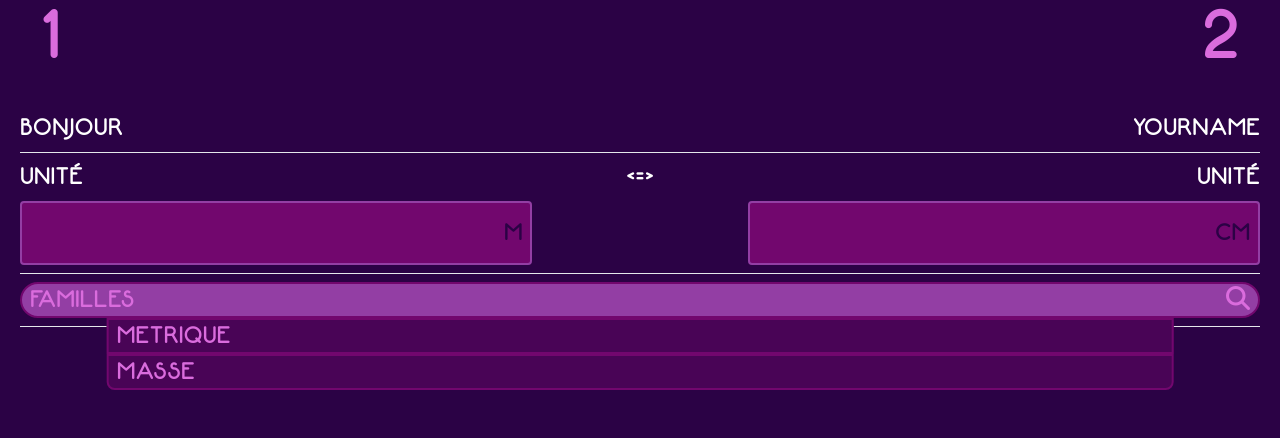
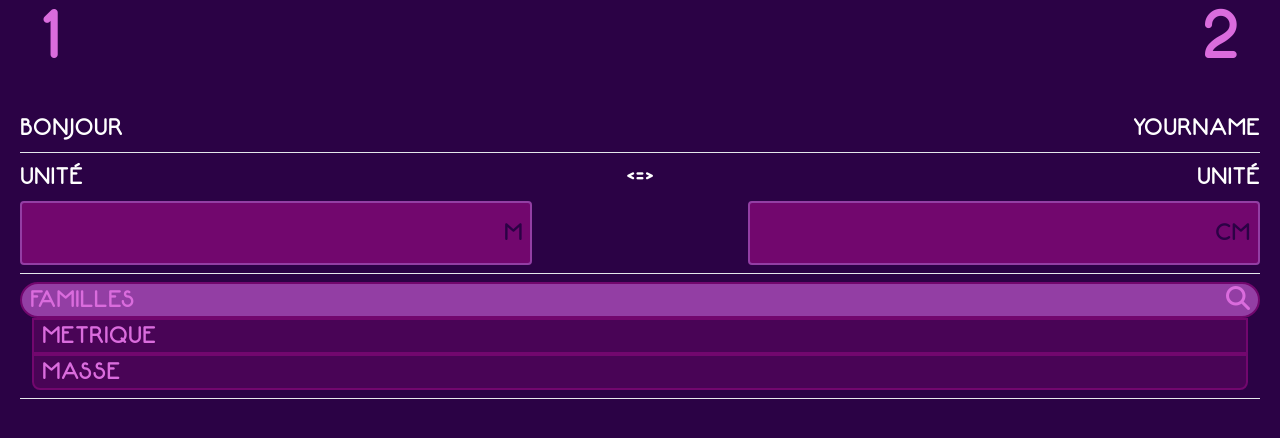
Before and after one commit to BPTdev/UnitConverter, a PHP site: page / in a window 1280 px wide. Shown: the top 438 px of the page. Run offline with PHP 8.4, Linux system fonts and the light colour scheme; some libraries are stand-ins or nearby versions.

Commit message:
Search unit done

```diff
--- a/public/index.php
+++ b/public/index.php
@@ -36,7 +36,7 @@ $purple5 = "#2b0245";
         <div class="float-right text-white mr-5"><p>YOURNAME</p></div>
     </div>
     <?= $separator ?>
-    <div class="flow-root convert text-white text-2xl ">
+    <div class="flow-root text-white text-2xl ">
         <div class="float-left ml-5">UNITÉ</div>
         <div class="absolute right-2/4 translate-x-1/2"><=></div>
         <div class="float-right mr-5">UNITÉ</div>
@@ -56,17 +56,18 @@ $purple5 = "#2b0245";
     </div>
     <?= $separator ?>
 
-    <div class="mx-5 text-2xl h-9 text-[<?= $purple1 ?>] ">
+    <div class="mx-5 text-2xl text-[<?= $purple1 ?>] ">
         <div class="w-full bg-[<?= $purple2 ?>] border-2 border-[<?= $purple3 ?>] rounded rounded-full flow-root"><span
                     class="ml-2 float-left"><?= $search_unit ?></span><span class="float-right mr-2"><i
                         class="fa-solid fa-magnifying-glass"></i></span>
         </div>
-        <div class="w-10/12 bg-[<?= $purple4 ?>] border-2 border-[<?= $purple3 ?>] absolute left-1/2 -translate-x-1/2"><span
+        <div class="mx-3 bg-[<?= $purple4 ?>] border-2 border-[<?= $purple3 ?>] "><span
                     class="ml-2"><?= $result1_unit ?></span></div>
-        <div class="w-10/12 bg-[<?= $purple4 ?>] border-2 border-[<?= $purple3 ?>] absolute mt-9 left-1/2 -translate-x-1/2 rounded-b-lg"><span
+        <div class="mx-3 bg-[<?= $purple4 ?>] border-2 border-[<?= $purple3 ?>] rounded-b-lg "><span
                     class="ml-2"><?= $result2_unit ?></span></div>
 
     </div>
+
     <?= $separator ?>
 </div>
 </body>
```
